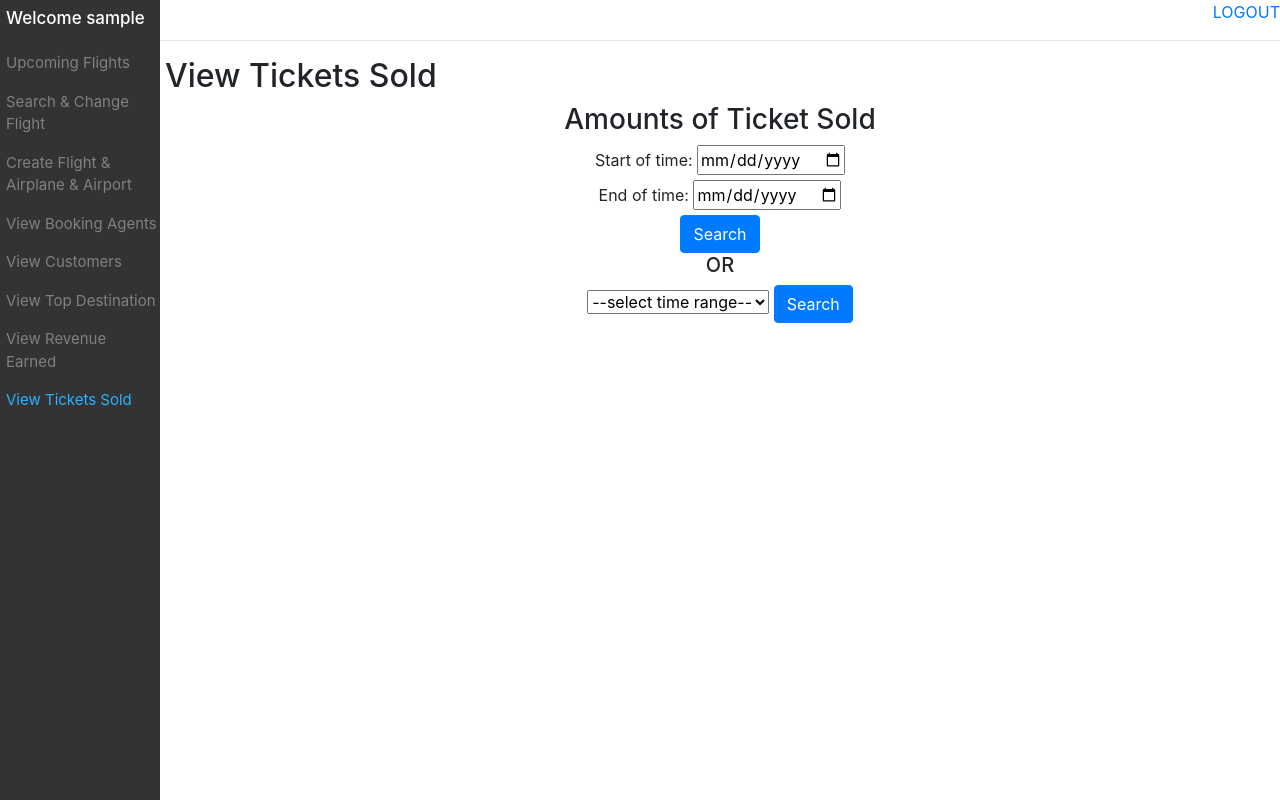
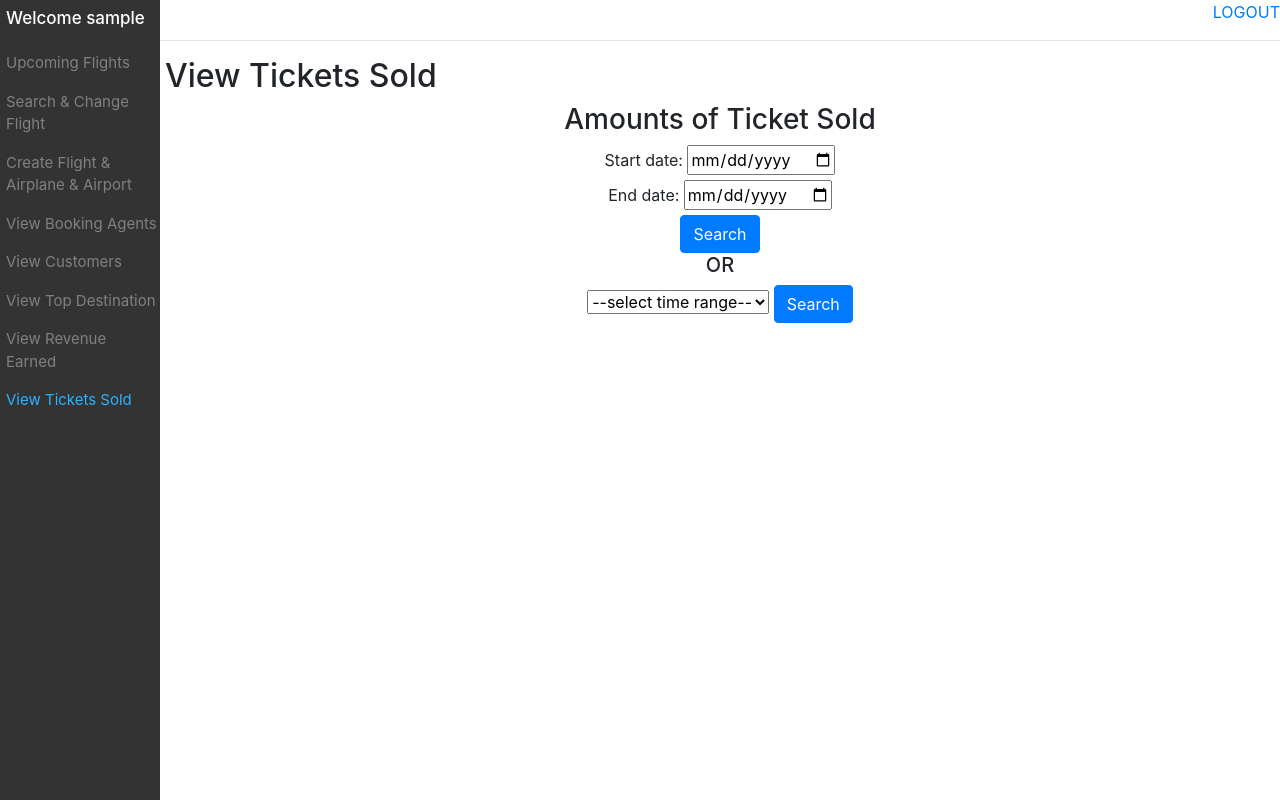
Before and after one commit to AlisonYao/Databases-final-project, a Flask app: page /staffTickets in a window 1280 px wide. Run offline with Flask 2, Linux system fonts and the light colour scheme; the visitor is signed in with stand-in values (Sample User, id 1).

Commit message:
fix bugs

```diff
--- a/app.py
+++ b/app.py
@@ -9,15 +9,15 @@ import decimal
 app = Flask(__name__)
 
 #Configure MySQL
+conn = mysql.connector.connect(host='localhost',
+                       user='root',
+                       password='86466491@Alison',
+                       database='air')
+
 # conn = mysql.connector.connect(host='localhost',
-#                        user='root',
-#                        password='86466491@Alison',
-#                        database='air')
-
-conn = mysql.connector.connect(host='localhost',
-					   user='root',
-					   password='root',
-					   database='air')
+# 					   user='root',
+# 					   password='root',
+# 					   database='air')
 
 #####################################################################
 #                               HELPER                              #
@@ -303,7 +303,7 @@ def cusSpending():
 
 @app.route('/cusSearchFlight', methods=['GET', 'POST'])
 def cusSearchFlight():
-	if session.get('BA_email'):
+	if session.get('email'):
 		email = session['email']
 		db_email = check_apostrophe(email)
 		departure_city = check_apostrophe(request.form['departure_city'])
@@ -339,7 +339,7 @@ def cusSearchFlight():
 
 @app.route('/cusBuyTickets', methods=['GET', 'POST'])
 def cusBuyTickets():
-	if session.get('BA_email'):
+	if session.get('email'):
 		email = session['email']
 		db_email = check_apostrophe(email)
 		flight_num = request.form['flight_num']
--- a/templates/staffTickets.html
+++ b/templates/staffTickets.html
@@ -36,9 +36,9 @@
         <div style="text-align: center;">
             <h3>Amounts of Ticket Sold</h3>
             <form action="/staffticket" method="POST">
-                <label>Start of time:</label>
+                <label>Start date:</label>
                 <input type="date" name = "start" placeholder="start" onfocus="(this.type='date')"  onblur="(this.type='text')" required/> </br>
-                <label>End of time:</label>
+                <label>End date:</label>
 
                 <input type="date" name = "end" placeholder="end" onfocus="(this.type='date')"  onblur="(this.type='text')" required/> </br>
                 <button type="submit" class="btn btn-primary">Search</button>
```
